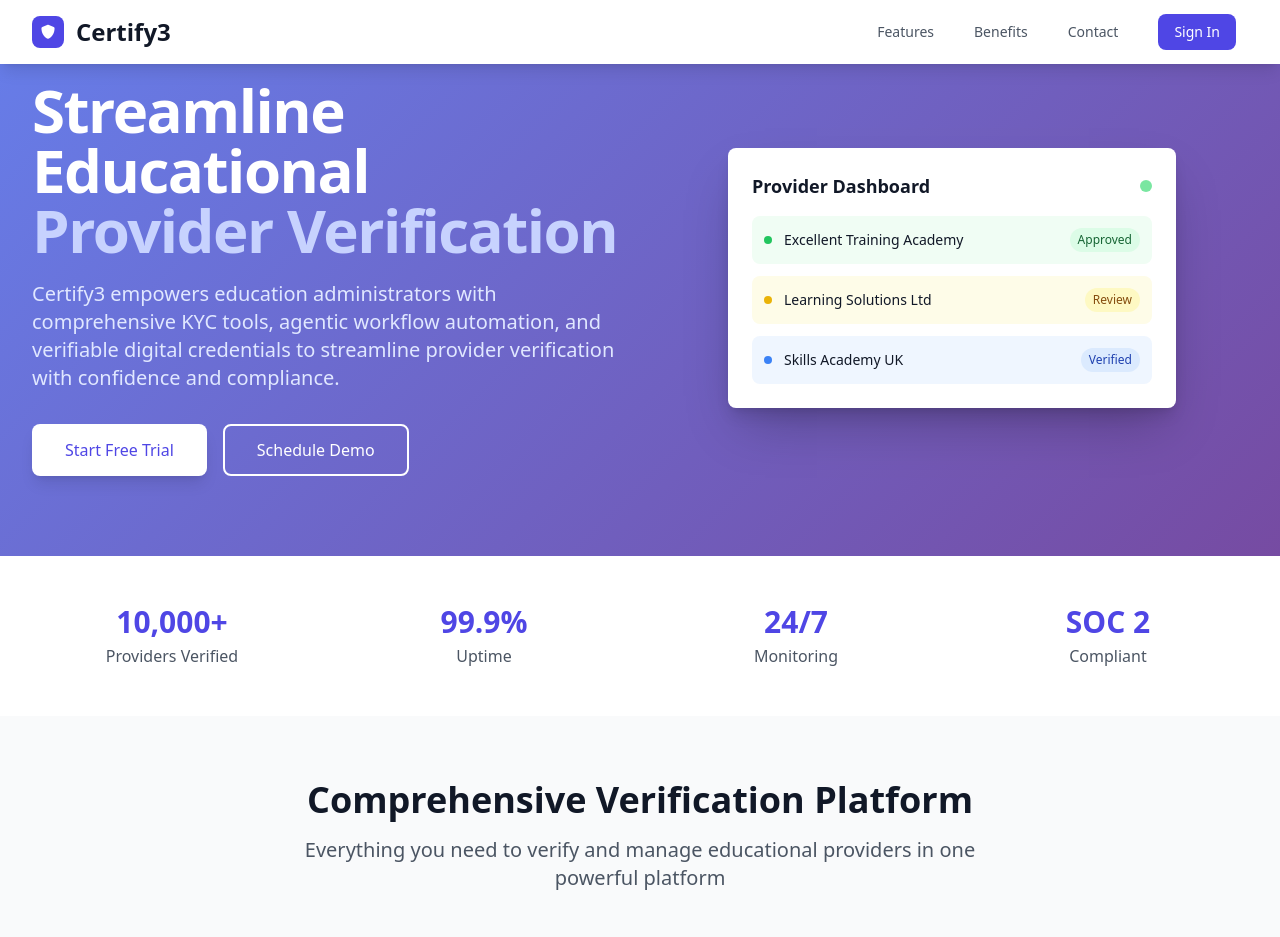
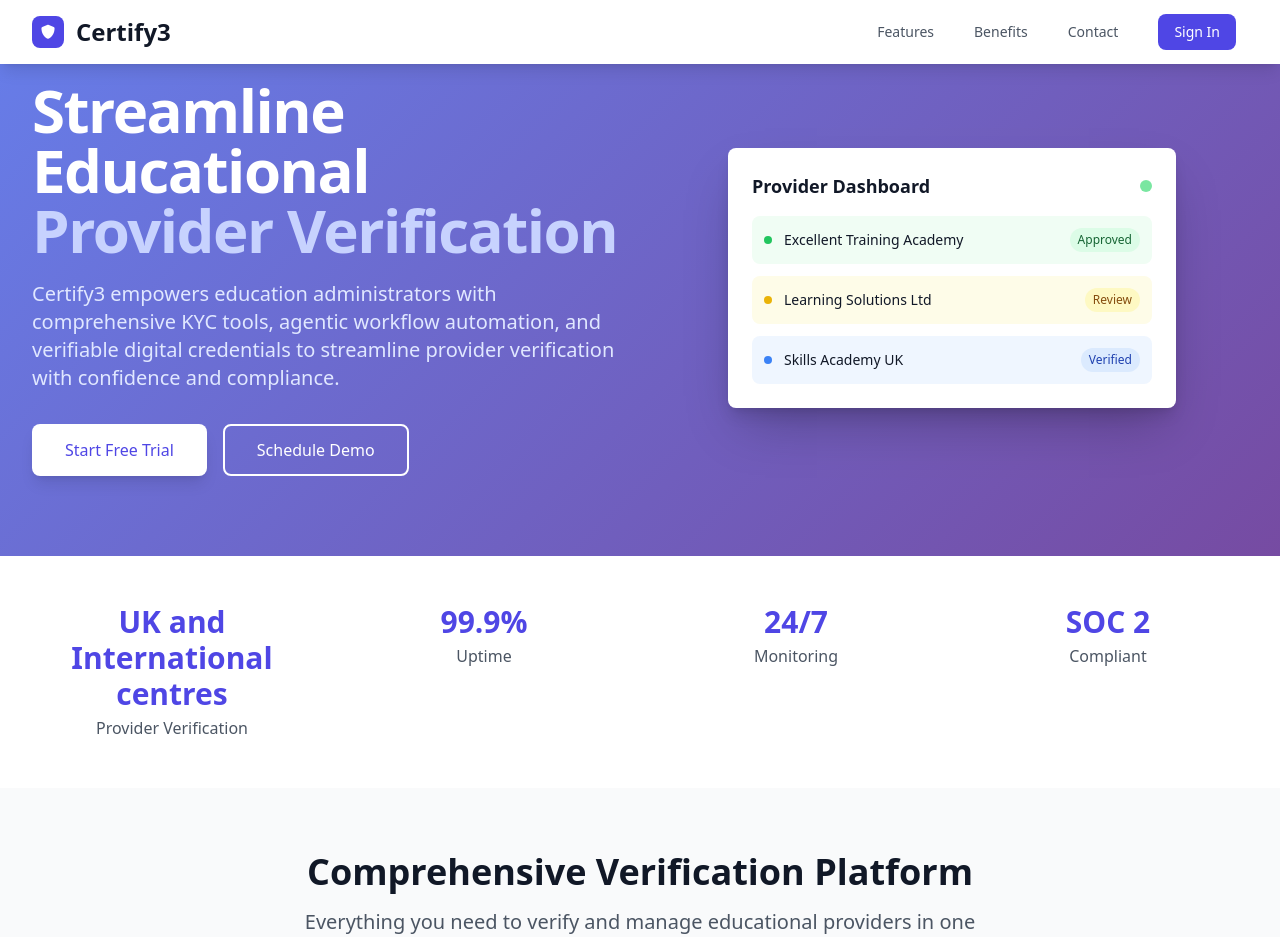
Before and after one commit to ragpark/educational-kyc, a FastAPI app: page / in a window 1280 px wide. Shown: the top 937 px of the page. Run offline with FastAPI, Linux system fonts and the light colour scheme; some libraries are stand-ins or nearby versions.

Commit message:
Update home.html

```diff
--- a/templates/home.html
+++ b/templates/home.html
@@ -123,8 +123,8 @@
         <div class="max-w-7xl mx-auto px-4 sm:px-6 lg:px-8">
             <div class="grid grid-cols-2 lg:grid-cols-4 gap-8">
                 <div class="text-center">
-                    <div class="text-3xl font-bold text-indigo-600">10,000+</div>
-                    <div class="text-gray-600 mt-1">Providers Verified</div>
+                    <div class="text-3xl font-bold text-indigo-600">UK and International centres</div>
+                    <div class="text-gray-600 mt-1">Provider Verification</div>
                 </div>
                 <div class="text-center">
                     <div class="text-3xl font-bold text-indigo-600">99.9%</div>
```
